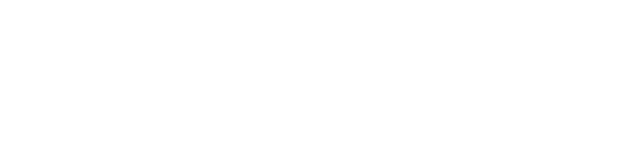
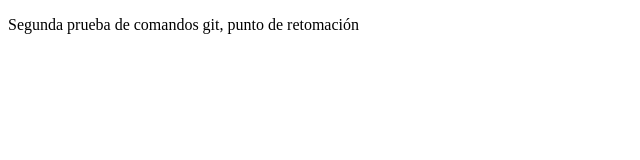
Before and after one commit to marlenerv/sistema-de-registro, a plain HTML site: page index.html in a window 1280 px wide. Shown: the whole page, without its empty margins (0-640 px from the left). Drawn offline with Linux system fonts and the light colour scheme.

Commit message:
Prueba 2 de envio remoto

```diff
--- a/index.html
+++ b/index.html
@@ -6,6 +6,7 @@
     <title>Registro Juegos</title>
 </head>
 <body>
+    <p>Segunda prueba de comandos git, punto de retomación</p>
     <script src="app.js"></script>
 </body>
 </html>
```
